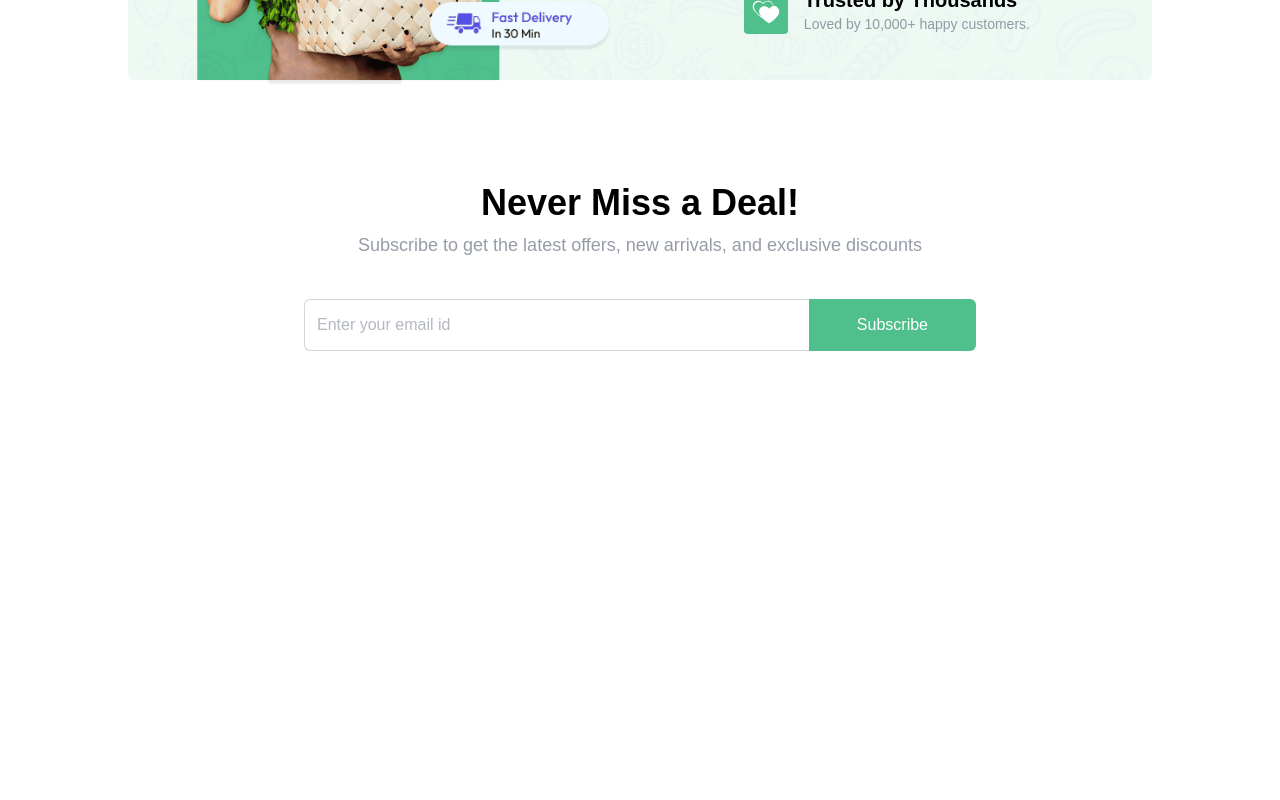
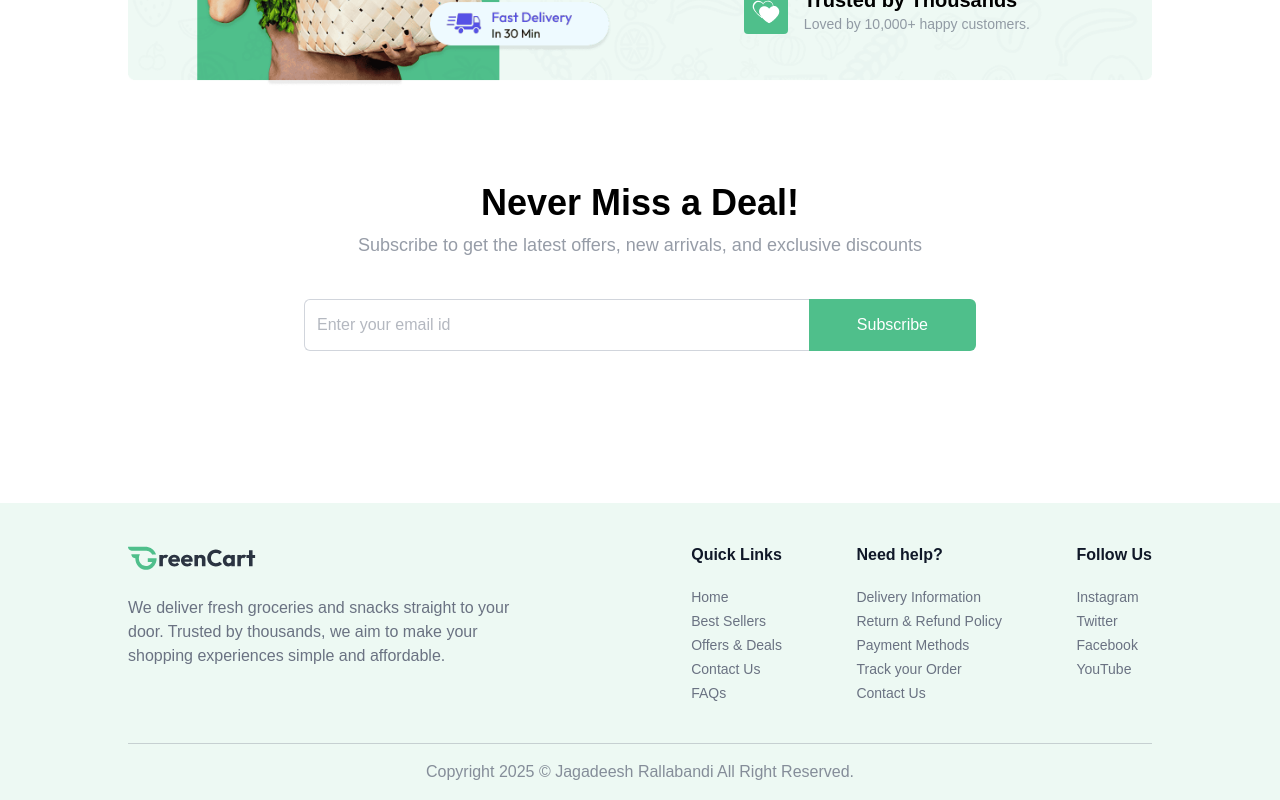
Before and after one commit to JagadeeshRallabandi/jagacart, a React (Vite) app: page / in a window 1280 px wide. Shown: the part 1595-2395 px from the top of the page. Before the commit the page ends 2002 px from the top, so only its background shows below. Built offline with nearby package versions, Linux system fonts and the light colour scheme.

Commit message:
Footer_2_14

```diff
--- a/src/App.jsx
+++ b/src/App.jsx
@@ -3,6 +3,7 @@
 import { Route, Routes, useLocation } from 'react-router-dom'
 import Home from './pages/Home'
 import { Toaster } from 'react-hot-toast';
+import Footer from './components/Footer';
 
 const App = () => {
 
@@ -16,6 +17,7 @@
           <Route path='/' element={<Home/>}/>
         </Routes>
       </div>
+      {!isSellerPath && <Footer/>}
     </div>
   )
 }
--- /dev/null
+++ b/src/components/Footer.jsx
@@ -0,0 +1,33 @@
+import { assets, footerLinks } from "../assets/assets";
+
+const Footer = () => {
+
+    return (
+        <div className="px-6 md:px-16 lg:px-24 xl:px-32 mt-24 bg-primary/10">
+            <div className="flex flex-col md:flex-row items-start justify-between gap-10 py-10 border-b border-gray-500/30 text-gray-500">
+                <div>
+                    <img className="w-34 md:w-32" src={assets.logo} alt="dummyLogoColored" />
+                    <p className="max-w-[410px] mt-6">We deliver fresh groceries and snacks straight to your door. Trusted by thousands, we aim to make your shopping experiences simple and affordable.</p>
+                </div>
+                <div className="flex flex-wrap justify-between w-full md:w-[45%] gap-5">
+                    {footerLinks.map((section, index) => (
+                        <div key={index}>
+                            <h3 className="font-semibold text-base text-gray-900 md:mb-5 mb-2">{section.title}</h3>
+                            <ul className="text-sm space-y-1">
+                                {section.links.map((link, i) => (
+                                    <li key={i}>
+                                        <a href={link.url} className="hover:underline transition">{link.text}</a>
+                                    </li>
+                                ))}
+                            </ul>
+                        </div>
+                    ))}
+                </div>
+            </div>
+            <p className="py-4 text-center text-sm md:text-base text-gray-500/80">
+                Copyright {new Date().getFullYear()} © Jagadeesh Rallabandi All Right Reserved.
+            </p>
+        </div>
+    );
+};
+export default Footer;
--- a/src/pages/Home.jsx
+++ b/src/pages/Home.jsx
@@ -4,6 +4,7 @@
 import BestSeller from '../components/BestSeller'
 import BottomBanner from '../components/BottomBanner'
 import NewsLetter from '../components/NewsLetter'
+
 
 const Home = () => {
   return (
```
